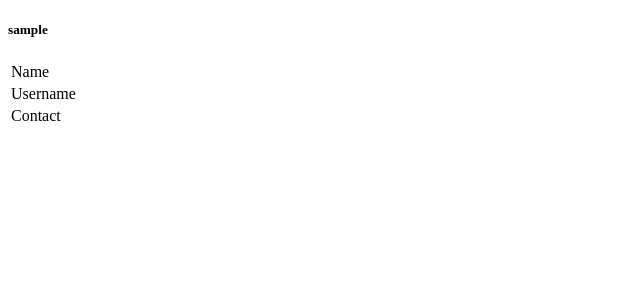
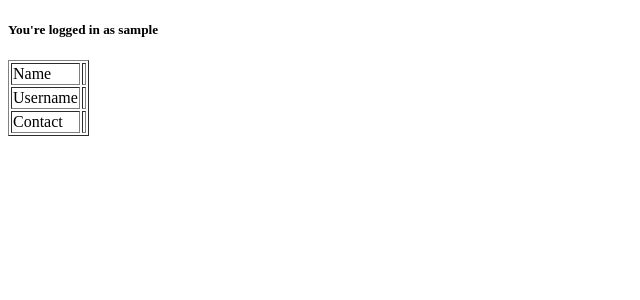
Before and after one commit to aacfahim/Summer_2020_webtech, a PHP site: page /Employee/views/profile.php in a window 1280 px wide. Shown: the top 300 px of the page, without its empty margins (0-640 px from the left). Run offline with PHP 8.4, Linux system fonts and the light colour scheme; the visitor is signed in with stand-in values (Sample User, id 1); data comes from the database, SQL or seed files in the repository; data that the repository does not hold is empty.

Commit message:
admin section complete

```diff
--- a/Final_Lab_Exam/Employee/views/profile.php
+++ b/Final_Lab_Exam/Employee/views/profile.php
@@ -26,10 +26,10 @@
     <title>Profile</title>
 </head>
 <body>
-    <h5><?=$_SESSION['username']?></h5>
+    <h5>You're logged in as <?=$_SESSION['username']?></h5>
 
     <form>
-        <table>
+        <table border="1">
             <tr>
                 <td>Name</td>
                 <td><?=$user['name']?></td>
```
